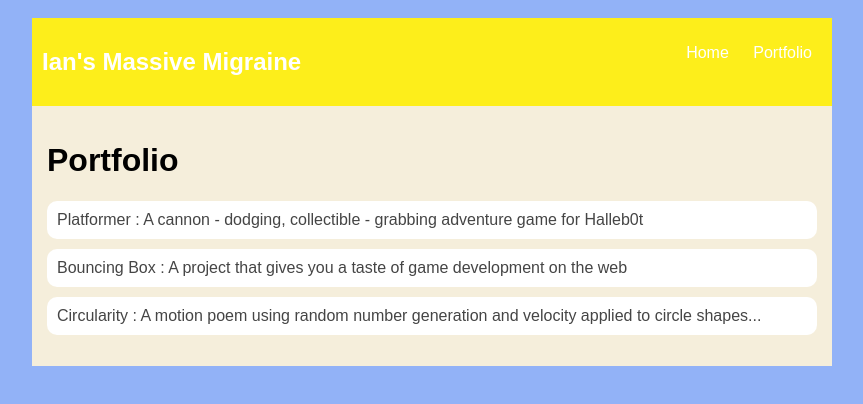
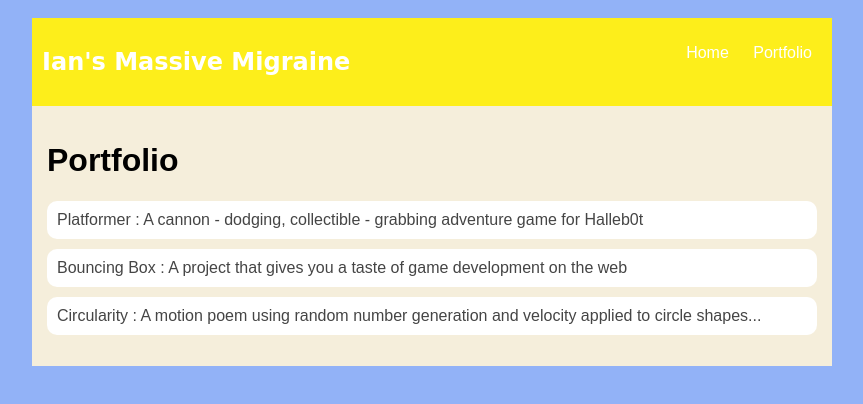
Before and after one commit to Ianlongsam/IanSam2.github.io, a plain HTML site: page portfolio.html in a window 1280 px wide. Shown: the whole page, without its empty margins (208-1071 px from the left). Drawn offline with Linux system fonts and the light colour scheme.

Commit message:
add portfolio.html file

```diff
--- a/portfolio.html
+++ b/portfolio.html
@@ -2,8 +2,12 @@
 <html>
 
 <head>
-    <title>Ian's suppaduppa amazing, maybe so, Website</title>
+    <title id="yummy">Ian's suppaduppa amazing, maybe so, Website</title>
     <style type="text/css">
+        #yummy {
+            font-family: "Brush Script MT", cursive;
+        }
+
         body {
             background: rgba(28, 95, 240, 0.479);
             color: rgb(45, 45, 45);
@@ -93,7 +97,7 @@
 <body>
     <div id="all-contents">
         <nav>
-            <h1>Ian's Massive Migraine</h1>
+            <h1 id="yummy">Ian's Massive Migraine</h1>
             <ul id="nav-ul">
                 <li class="nav-li">
                     <a class="nav-a" href="index.html">Home</a>
```
